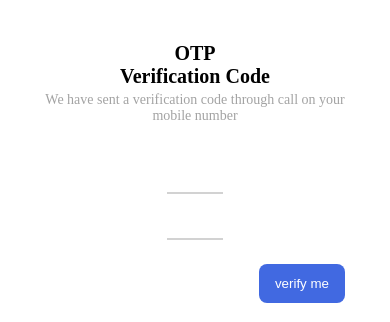
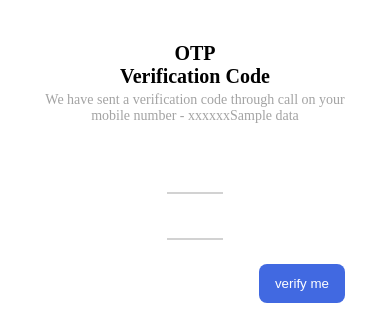
Before and after one commit to HussainAzad01/med_remainder, a Django app: template med_remainder/med_app/templates/med_app/otp_screen.html in a window 390 px wide. Shown: the part 250-572 px from the top of the page. Run offline with Django 4.2, Linux system fonts and the light colour scheme; the template is opened without the code that fills it: most values are stand-ins (such as "Sample title", 1, 10 or a date in 2020).

Commit message:
added user phone number visibility while login with otp!

```diff
--- a/med_remainder/med_app/templates/med_app/otp_screen.html
+++ b/med_remainder/med_app/templates/med_app/otp_screen.html
@@ -69,7 +69,7 @@
 }
 </style>
 <body>
-<form class="form" method="post">{% csrf_token %}
+<form class="form" action="/login-otp" method="post">{% csrf_token %}
     {% if messages %}
     <ul class="messages">
     {% for message in messages %}
@@ -82,7 +82,7 @@
     {% endif %}
     <div class="title">OTP</div>
     <div class="title">Verification Code</div>
-    <p class="message">We have sent a verification code through call on your mobile number</p>
+    <p class="message">We have sent a verification code through call on your mobile number - xxxxxx{{data}}</p>
     <div class="inputs">
         <input id="input1" type="text" name="phone_otp" maxlength="4"><br>
         <input id="input2" type="text" name="email_otp" maxlength="4">
--- a/med_remainder/med_app/views.py
+++ b/med_remainder/med_app/views.py
@@ -66,12 +66,15 @@ def login_user(request):
                 phone_otp=otp,
                 email_otp=None
             )
-            return redirect('/login-otp')
+            # return redirect('/login-otp')
+            data = {'data': user.phone[-4:]}
+            return render(request, 'med_app/otp_screen.html', data)
 
     return render(request, 'med_app/login.html')
 
 
 def login_with_otp(request):
+    print(request.user)
     if request.method == "POST":
         phone_otp = request.POST.get('phone_otp')
         email_otp = request.POST.get('email_otp')
```
